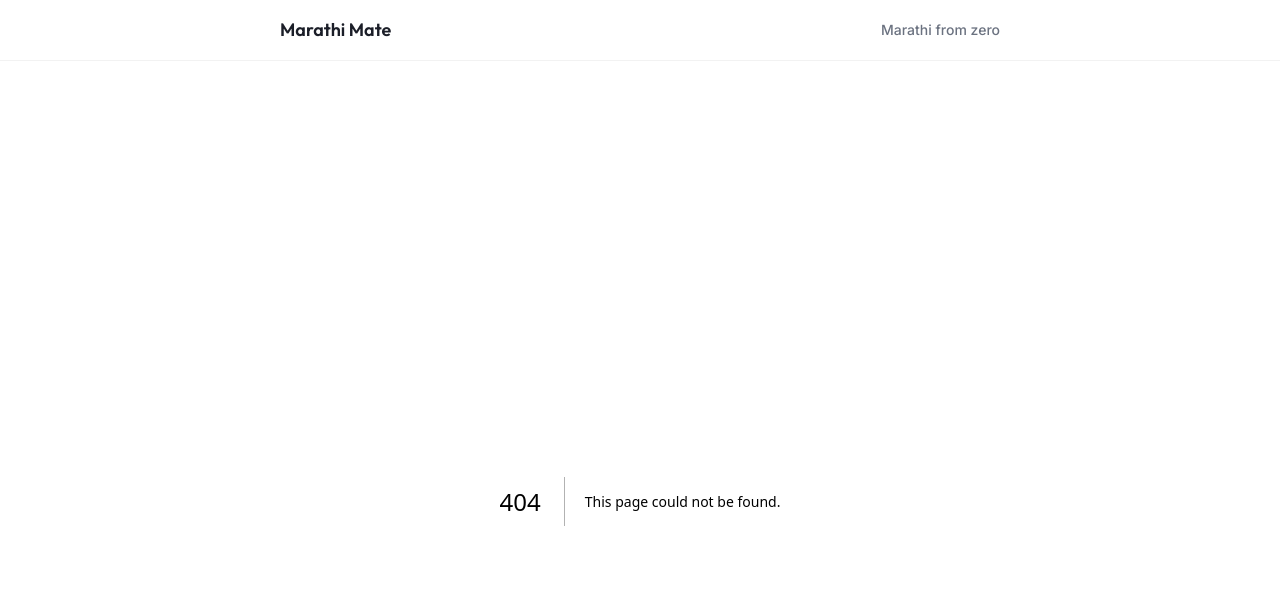
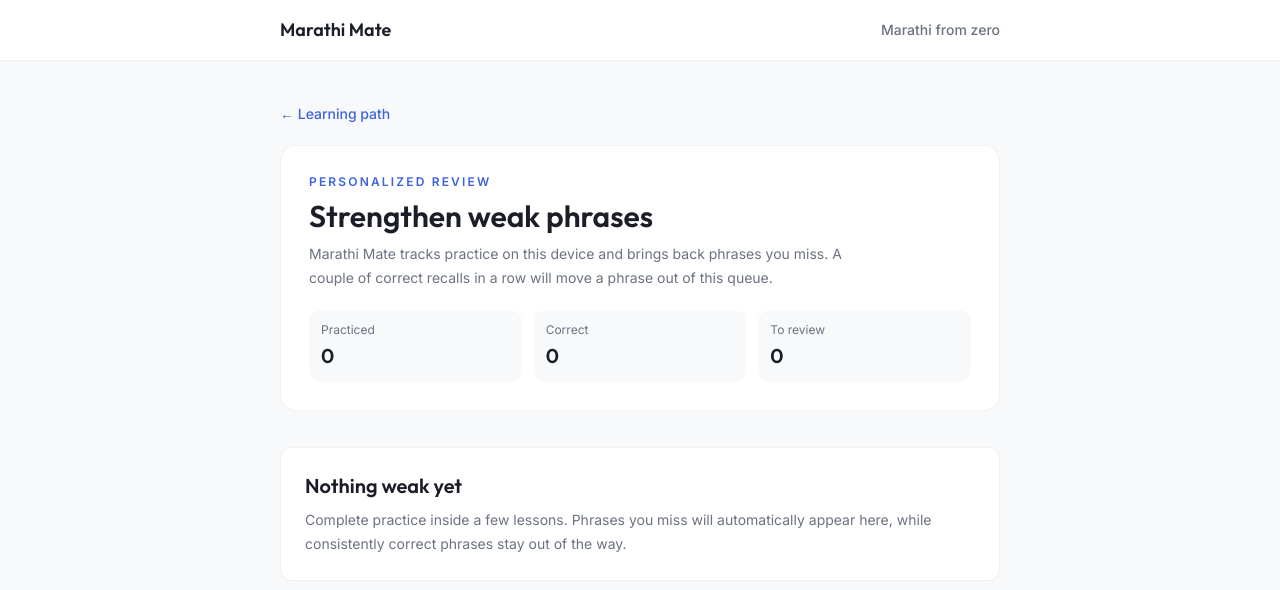
Before and after one commit to sushan5140/Raghay, a Next.js app: page /review in a window 1280 px wide. Before the commit this address had no page. Shown: the top 590 px of the page. Built offline with nearby package versions, Linux system fonts and the light colour scheme.

Commit message:
Add personalized review route

```diff
--- /dev/null
+++ b/app/review/page.tsx
@@ -0,0 +1,23 @@
+import Link from "next/link";
+import ReviewDashboard from "@/components/ReviewDashboard";
+import { lessons } from "@/data/lessons";
+
+export default function ReviewPage() {
+  const items = lessons.flatMap((lesson) =>
+    lesson.items.map((item) => ({
+      ...item,
+      lessonTitle: lesson.title,
+    }))
+  );
+
+  return (
+    <div>
+      <Link href="/" className="text-sm font-medium text-primary">
+        ← Learning path
+      </Link>
+      <div className="mt-5">
+        <ReviewDashboard items={items} />
+      </div>
+    </div>
+  );
+}
```
